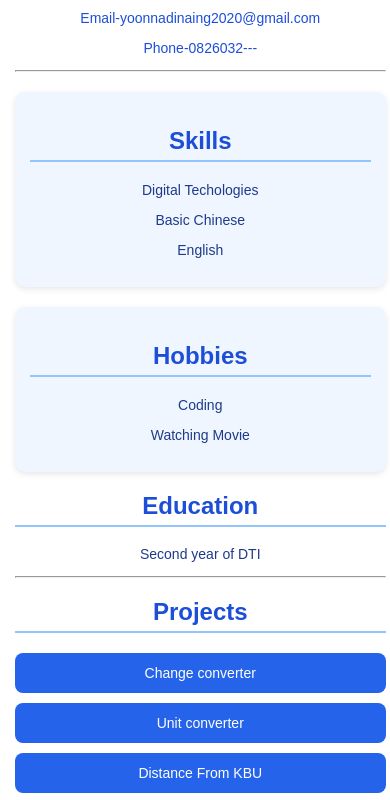
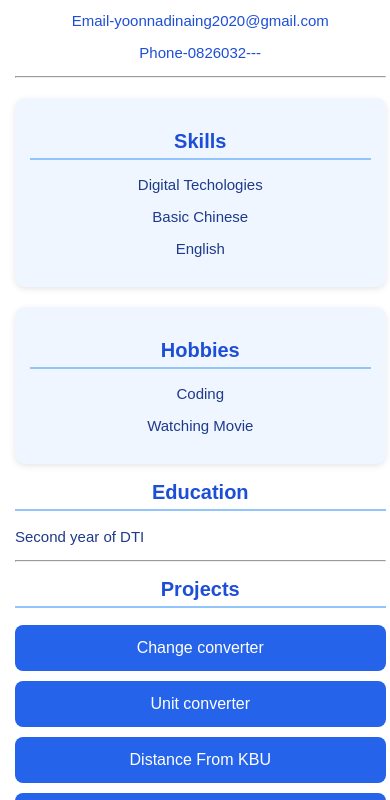
Before and after one commit to yoonnadinaing/portfolio, a plain HTML site: page index.html in a window 390 px wide. Shown: the part 92-892 px from the top of the page. Drawn offline with Linux system fonts and the light colour scheme.

Commit message:
remodify the style

```diff
--- a/style.css
+++ b/style.css
@@ -1,6 +1,6 @@
 body {
-    background-color: #f4faff; /* light blue-white background */
-    color: #1e3a8a; /* dark navy blue text */
+    background-color: #f4faff;
+    color: #1e3a8a;
     margin: 0;
     font-family: Arial, sans-serif;
 }
@@ -9,14 +9,14 @@ body {
     width: 70%;
     margin: 30px auto;
     padding: 20px;
-    background-color: #ffffff; /* white container */
+    background-color: #ffffff;
     border-radius: 15px;
     box-shadow: 0 4px 10px rgba(0, 0, 0, 0.15);
 }
 
 .header {
     text-align: center;
-    color: #1d4ed8; /* bright blue */
+    color: #1d4ed8;
 }
 
 .header h2 {
@@ -37,21 +37,17 @@ h2 {
 
 .hobby {
     display: flex;
-    flex-direction: column; /* always stacked vertically */
+    flex-direction: column;
     gap: 20px;
     margin-top: 20px;
 }
 
 .hobby div {
-    background: #eff6ff; /* soft blue card */
+    background: #eff6ff;
     padding: 15px;
     border-radius: 10px;
     text-align: center;
     box-shadow: 0 2px 6px rgba(0, 0, 0, 0.1);
-}
-
-.education {
-    text-align: center;
 }
 
 .projects ul {
@@ -65,7 +61,7 @@ h2 {
 
 .projects a {
     display: block;
-    padding: 10px;
+    padding: 12px;
     text-decoration: none;
     background-color: #2563eb;
     color: white;
@@ -78,28 +74,32 @@ h2 {
     background-color: #1e40af;
 }
 
-/* ✅ Responsive design for phones */
+
 @media screen and (max-width: 768px) {
     .container {
         width: 95%;
-        margin: 15px auto;
+        margin: 10px auto;
         padding: 15px;
     }
 
-    .projects a {
-        font-size: 14px;
-        padding: 12px;
+    .header h2 {
+        font-size: 22px;
     }
 
-    .header h2 {
+    .header h3 {
+        font-size: 18px;
+    }
+
+    h2 {
         font-size: 20px;
     }
 
-    .header h3 {
-        font-size: 16px;
+    p {
+        font-size: 15px;
     }
 
-    p {
-        font-size: 14px;
+    .projects a {
+        font-size: 16px;
+        padding: 14px;
     }
 }
```
